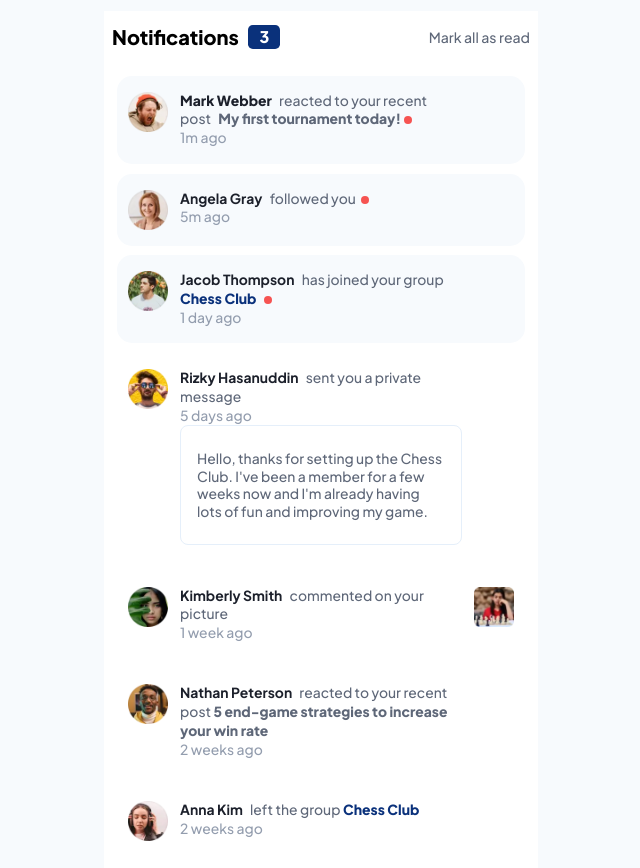
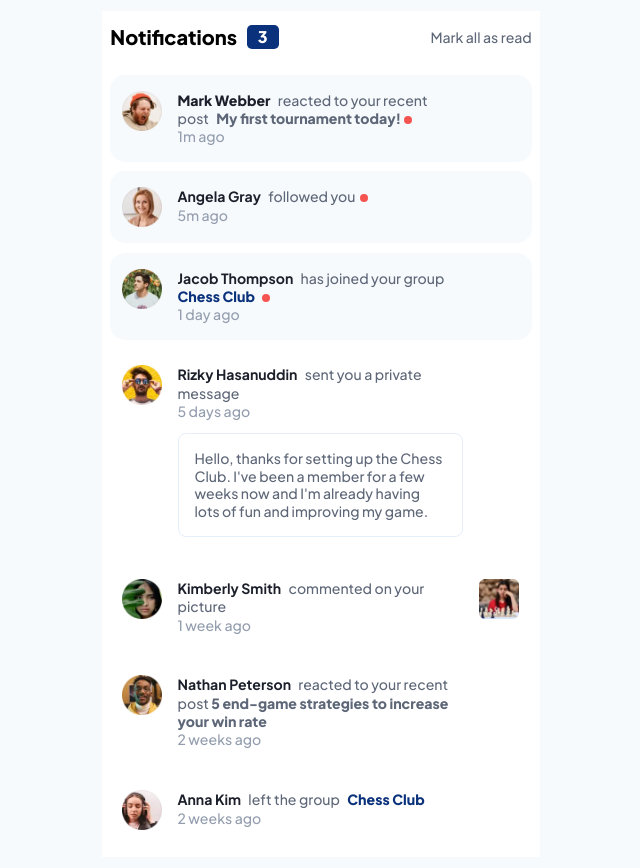
Before and after one commit to mrcordova/notifications-page-main, a plain HTML site: page index.html in a window 1280 px wide. Shown: the whole page, without its empty margins (319-959 px from the left). Drawn offline with Linux system fonts and the light colour scheme.

Commit message:
update notifications stylings

```diff
--- a/css/style.css
+++ b/css/style.css
@@ -27,6 +27,7 @@
 body {
   height: 100vh;
   height: 100dvh;
+  height: 100%;
   display: grid;
   place-content: safe center;
 
@@ -53,14 +54,14 @@ main {
 
 .notifications {
   display: flex;
-  margin-inline: 0.8rem;
-  padding-inline: 0.7rem;
+  margin-inline: 0.5rem;
+  padding-inline: 0.7rem 0.8rem;
   padding-block: 1rem 1rem;
 
-  line-height: 1.35;
+  line-height: 1.3;
   /* border: 1px solid rebeccapurple; */
   border-radius: 15px;
-  gap: 0.75rem;
+  gap: 1rem;
 }
 
 .notifications > img {
@@ -98,7 +99,7 @@ main {
 
 .notifications-paras {
   max-width: 28ch;
-  font-size: 0.87rem;
+  font-size: 0.88rem;
 }
 
 .notifications-event:hover {
@@ -132,7 +133,7 @@ main {
   justify-content: space-between;
 
   padding-inline: 0.5rem;
-  margin-block-end: 0.85rem;
+  margin-block-end: 0.8rem;
 }
 
 .notifications-title-number {
@@ -143,8 +144,9 @@ main {
   border-radius: 0.3rem;
 }
 .message-para {
+  margin-block-start: 0.8rem;
   padding-inline: 1rem;
-  padding-block: 1.5rem;
+  padding-block: 1rem;
   border-radius: 8px;
   line-height: 1.25;
   border: 1px solid var(--light-grayish-blue-1);
--- a/index.html
+++ b/index.html
@@ -144,7 +144,7 @@
         <div class="notifications-paras">
           <p>
             <strong>Anna Kim</strong>
-            &NonBreakingSpace; left the group
+            &NonBreakingSpace; left the group &NonBreakingSpace;
             <span class="notifications-linking plus-jakarta-sans-800">
               Chess Club
             </span>
```
